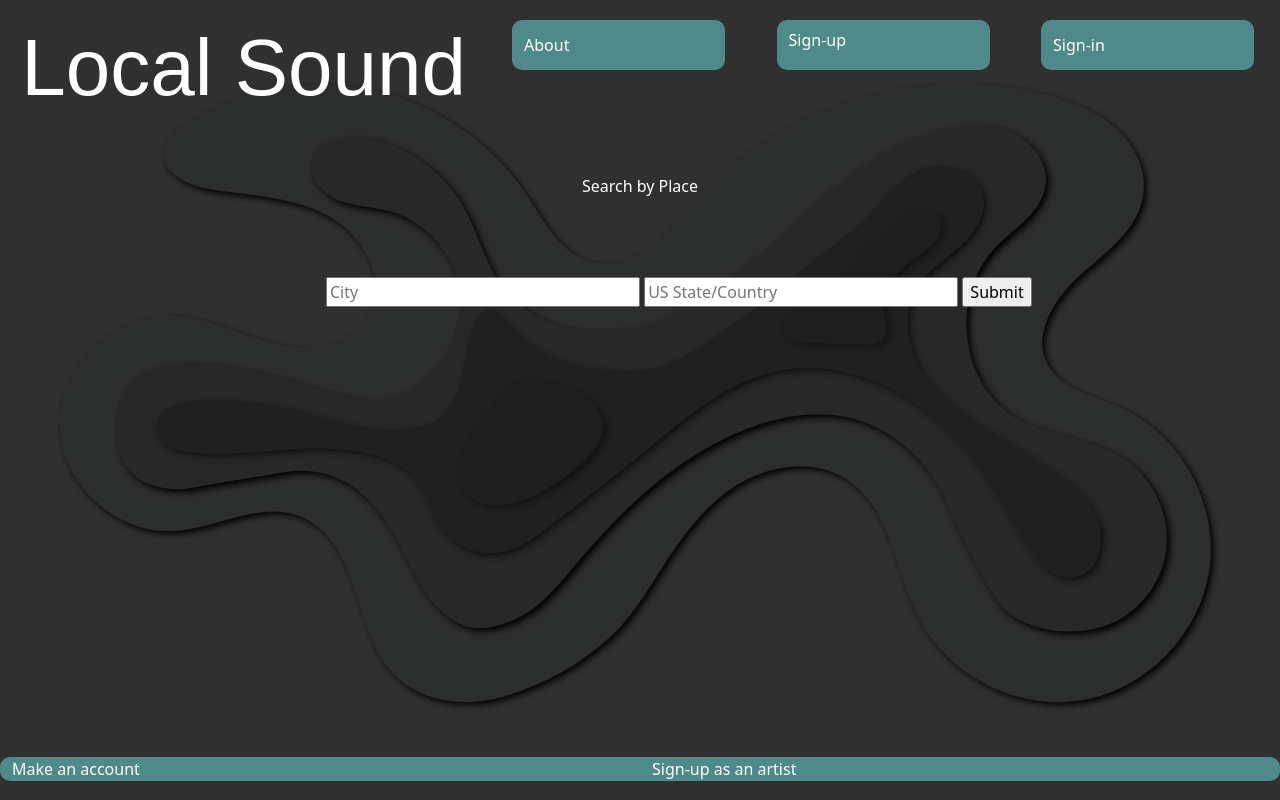
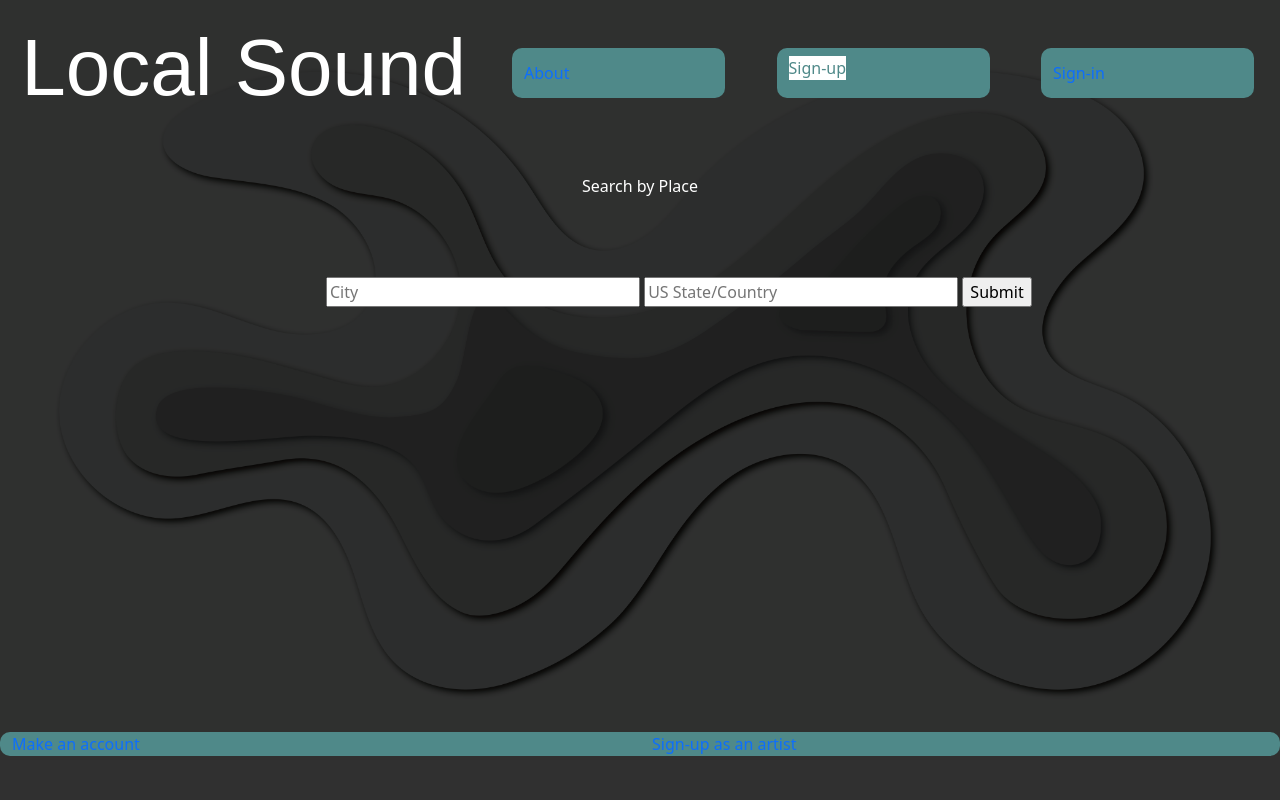
Before and after one commit to Mehayla/LocalSounds, a Flask app: page / in a window 1280 px wide. Run offline with Flask 2, Linux system fonts and the light colour scheme; some web fonts are replaced.

Commit message:
This nav can drop it like it's hot

```diff
--- a/Static/CSS/style.css
+++ b/Static/CSS/style.css
@@ -1,3 +1,13 @@
+/* Experimental colors
+F7F2DC Background
+EDE4BB Beige
+EFE2AB Beige 2
+E8D995 Beige 3
+DBCA82 Dark Beige
+
+4F8989 Teal
+303030 dark background */
+
 body {
   background-color:#303030;
 }
@@ -11,7 +21,7 @@
 
 a {
   text-decoration: none;
-  color:white;}
+}
 
 #maincharacterenergy {
     color:white;
@@ -26,26 +36,37 @@
   align-content: center;
 }
 
+/* DO .ACTIVE FOR ALL THE NAVBAR LINKS */
+
  .navbar {
    border-radius: 10px;
    background-color:#4F8989;
-   color:white;
    margin-left: 2%;
    margin-right: 2%;
    height: 50px;
+   margin-top: 28px;
+   padding:center;
 }
 
 .navabar a{
   text-align: center;
+  color:white;
 }
 
 .dropdown {
+  visibility: collapse;
   overflow: hidden;
+  width:100%;
 }
 
-.navbar:hover, .dropdown:hover .dropbtn {
+.navbar:hover, .dropbtn {
   color:#4F8989;
   background-color:white;
+}
+
+.navbar:hover .dropdown {
+  visibility:visible;
+  width:100%;
 }
 
 /* .navbar a:hover {
@@ -54,34 +75,34 @@
 } */
 
 /* Dropdown content (hidden by default) */
-.dropdown-content {
+/* .dropdown-content {
   display: none;
   position: absolute;
   background-color: #f9f9f9;
   min-width: 160px;
   box-shadow: 0px 8px 16px 0px rgba(0,0,0,0.2);
   z-index: 1;
-}
+} */
 
 /* Links inside the dropdown */
-.dropdown-content a {
+/* .dropdown-content a {
   float: none;
   color: #4F8989;
   padding: 12px 16px;
   text-decoration: none;
   display: block;
   text-align: left;
-}
+} */
 
 /* Add a grey background color to dropdown links on hover */
-.dropdown-content a:hover {
+/* .dropdown-content a:hover {
   background-color: #ddd;
-}
+} */
 
 /* Show the dropdown menu on hover */
-.dropdown:hover .dropdown-content {
-  display: block;
-}
+/* .dropdown:hover {
+  display: none;
+} */
 
 /* .navbar a {} links inside the navbar
 .navbar a:hover {} color of links when hovering
@@ -89,15 +110,6 @@
 B8E2E3 light blue
 FDD6C3 light pink
 ECBAB6 mid pink
-
-F7F2DC Background
-EDE4BB Beige
-EFE2AB Beige 2
-E8D995 Beige 3
-DBCA82 Dark Beige
-
-4F8989 Teal
-303030 dark background
 */
 
 
@@ -167,5 +179,5 @@
 .bottom-bar {
   border-radius: 10px;
   background-color:#4F8989;
-  margin-top: 400px;
+  margin-top: 375px;
 }
--- a/Templates/base.html
+++ b/Templates/base.html
@@ -29,21 +29,21 @@
     <body>
       <div class="container-fluid">
 
-        <div class = "row align-middle">
+        <div class = "row">
 
           <h1 class='col'> <a id='maincharacterenergy' href = '/'>Local Sound</a></h1>
 
           <div class="navbar col-2">
-            <a href = '/about'>About</a>
+            <a class='align-middle' href = '/about'>About</a>
           </div>
 
           <div class="navbar col-2">
+            <p class="dropbtn">Sign-up</p>
             <div class="dropdown">
-              <p class="dropbtn">Sign-up</p>
-              <div class="dropdown-content">
+              <!-- <div class="dropdown-content"> -->
                 <a class = "navbar" href = '/signup/user'>Person Sign-up</a>
                 <a class = "navbar" href = '/signup/artist'>Artist Sign-up</a>
-              </div>
+              <!-- </div> -->
             </div>
           </div>
 
@@ -53,8 +53,6 @@
         </div>
 
         <!--
-
-
           <nav class="navbar navbar-expand-lg">
           <a class="navbar-brand" href="/">Yes</a>
           <button class="navbar-toggler" type="button" data-toggle="collapse" data-target="#navbarNav" aria-controls="navbarNav" aria-expanded="false" aria-label="Toggle navigation">
```
